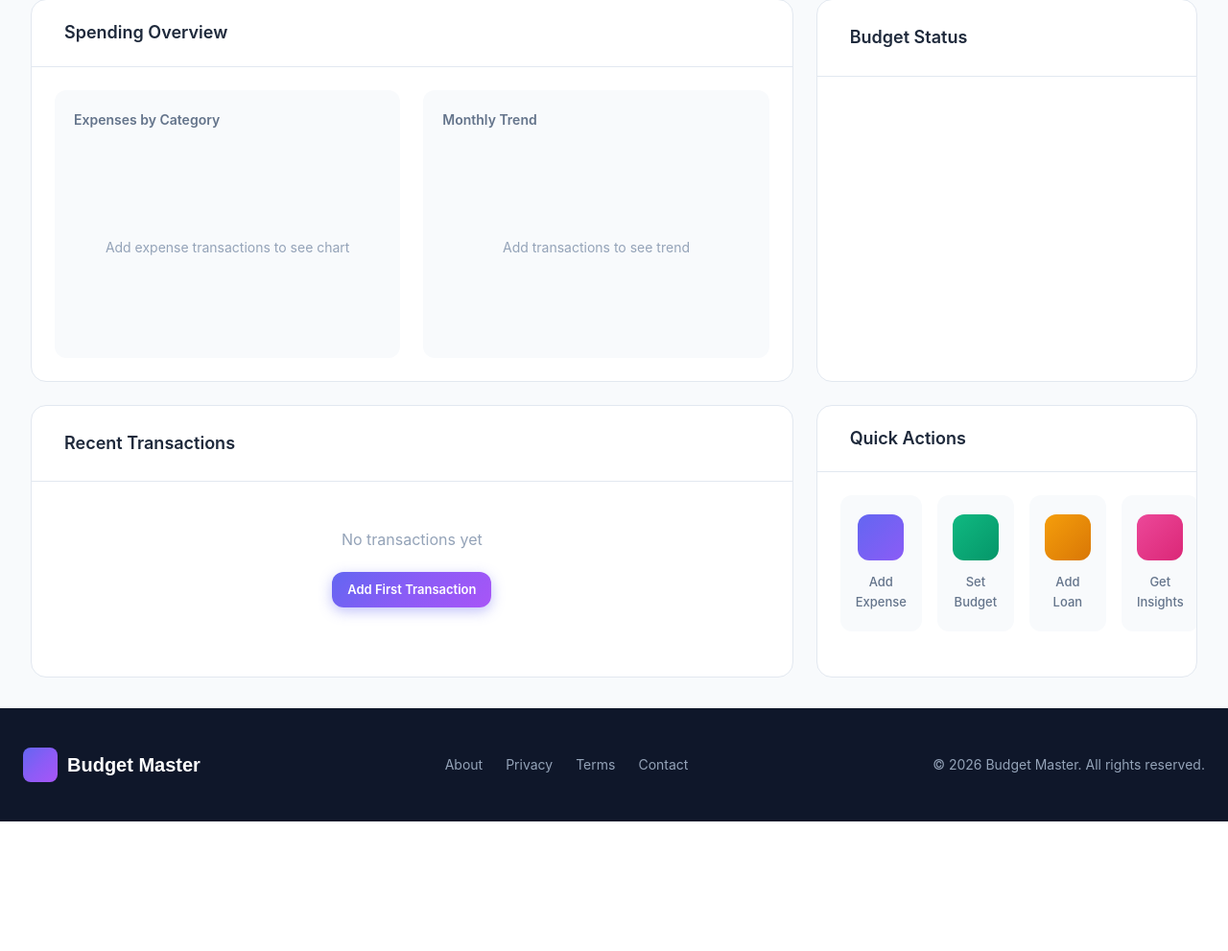
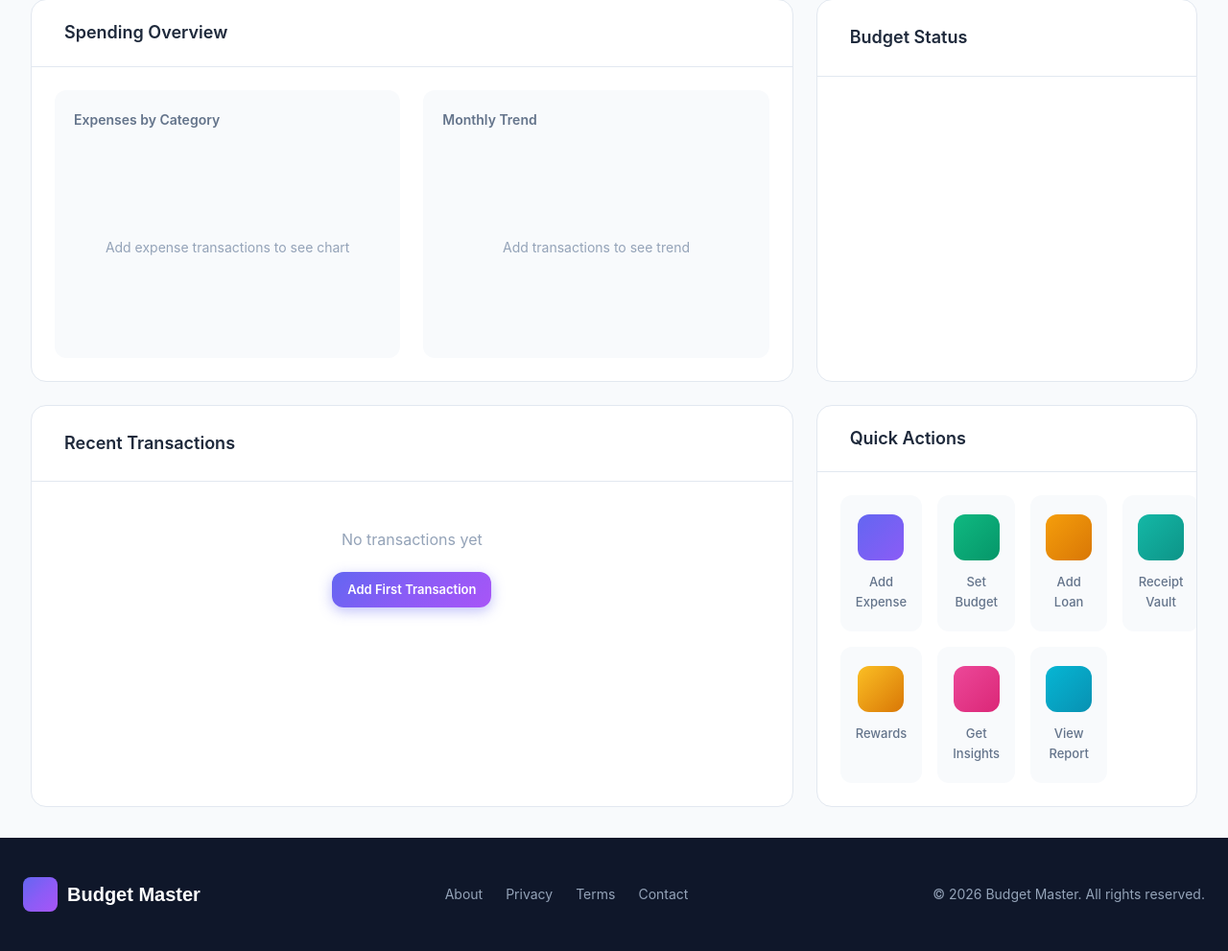
Before and after one commit to jt2911/budget-master, a Flask app: page /dashboard in a window 1280 px wide. Shown: the part 375-1366 px from the top of the page at 96% size. Before the commit the page ends 1231 px from the top, so only its background shows below. Run offline with Flask 3, Linux system fonts and the light colour scheme; the visitor is signed in with stand-in values (Sample User, id 1); data that the repository does not hold is empty.

Commit message:
Refactor dashboard HTML structure and scripts

```diff
--- a/templates/dashboard.html
+++ b/templates/dashboard.html
@@ -172,6 +172,24 @@
                     </div>
                     <span>Add Loan</span>
                 </a>
+                <a href="{{ url_for('vault') }}" class="action-card">
+                    <div class="action-icon" style="background: linear-gradient(135deg, #14b8a6, #0d9488);">
+                        <i class="fas fa-box-archive"></i>
+                    </div>
+                    <span>Receipt Vault</span>
+                </a>
+                <a href="{{ url_for('wallets') }}" class="action-card">
+                    <div class="action-icon" style="background: linear-gradient(135deg, #f43f5e, #e11d48);">
+                        <i class="fas fa-people-group"></i>
+                    </div>
+                    <span>Shared Wallets</span>
+                </a>
+                <a href="{{ url_for('rewards') }}" class="action-card">
+                    <div class="action-icon" style="background: linear-gradient(135deg, #fbbf24, #d97706);">
+                        <i class="fas fa-trophy"></i>
+                    </div>
+                    <span>Rewards</span>
+                </a>
                 <a href="{{ url_for('insights') }}" class="action-card">
                     <div class="action-icon" style="background: linear-gradient(135deg, #ec4899, #db2777);">
                         <i class="fas fa-lightbulb"></i>
```
